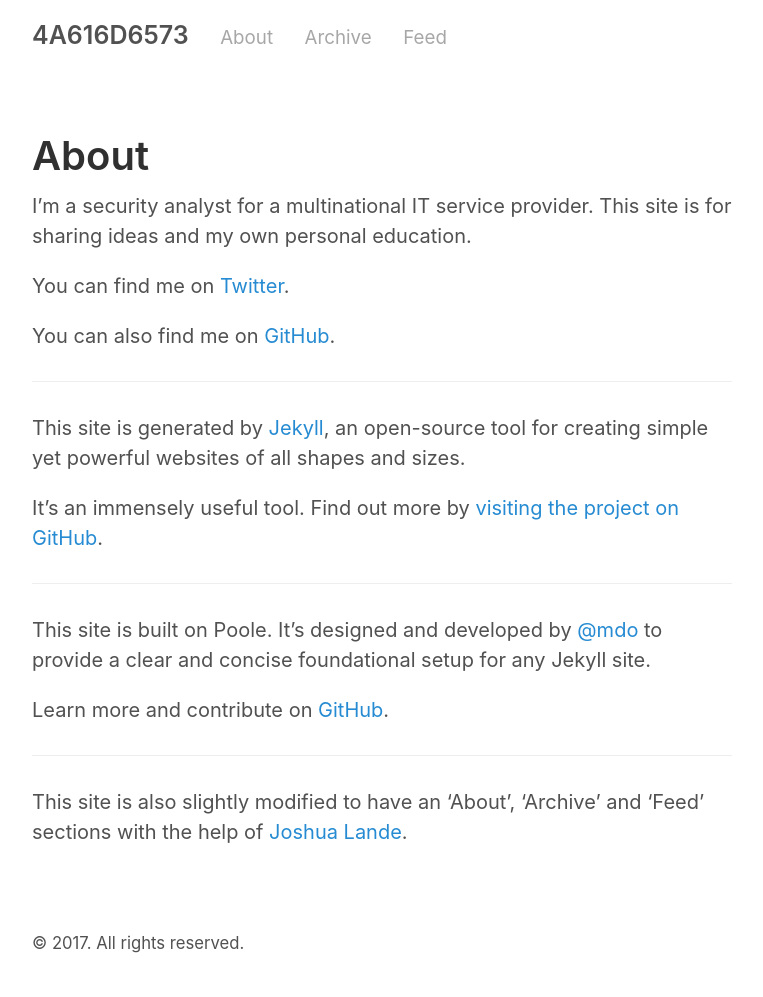
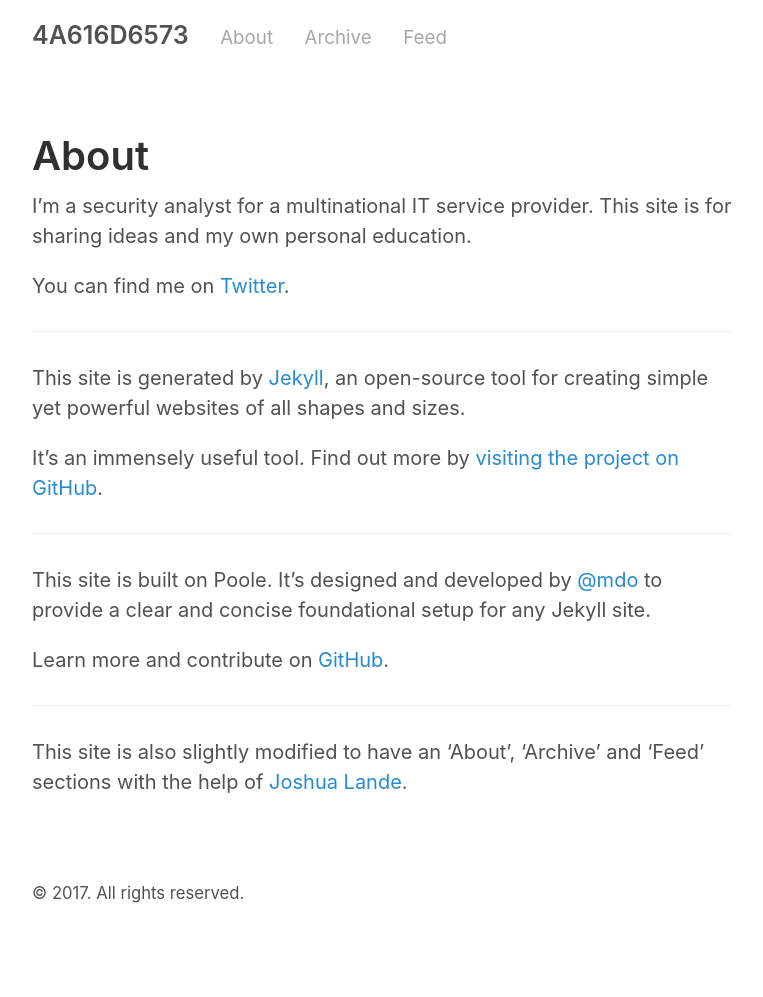
Before and after one commit to 4A616D6573/4A616D6573.com, a Jekyll site: the page built from about.md, in a window 1280 px wide. Shown: the whole page, without its empty margins (258-1021 px from the left). Built offline with Jekyll 4.4.1, drawn with Linux system fonts in a browser that asks for light colours; after the commit the page ends 947 px from its top, so only the background shows below that.

Commit message:
Updated 'About' and 'head.hmtl'
Removed Github link, removed dot from title.

```diff
--- a/_includes/head.html
+++ b/_includes/head.html
@@ -4,9 +4,9 @@
 
   <title>
     {% if page.title == "Home" %}
-      {{ site.title }} &middot; {{ site.tagline }}
+      {{ site.title }}
     {% else %}
-      {{ page.title }} &middot; {{ site.title }}
+      {{ page.title }}
     {% endif %}
   </title>
 
--- a/about.md
+++ b/about.md
@@ -6,8 +6,6 @@ title: About
 I'm a security analyst for a multinational IT service provider. This site is for  sharing ideas and my own personal education.
 
 You can find me on [Twitter](https://twitter.com/4A616D6573).
-
-You can also find me on [GitHub](https://github.com/4A616D6573).
 
 ---
 
```
